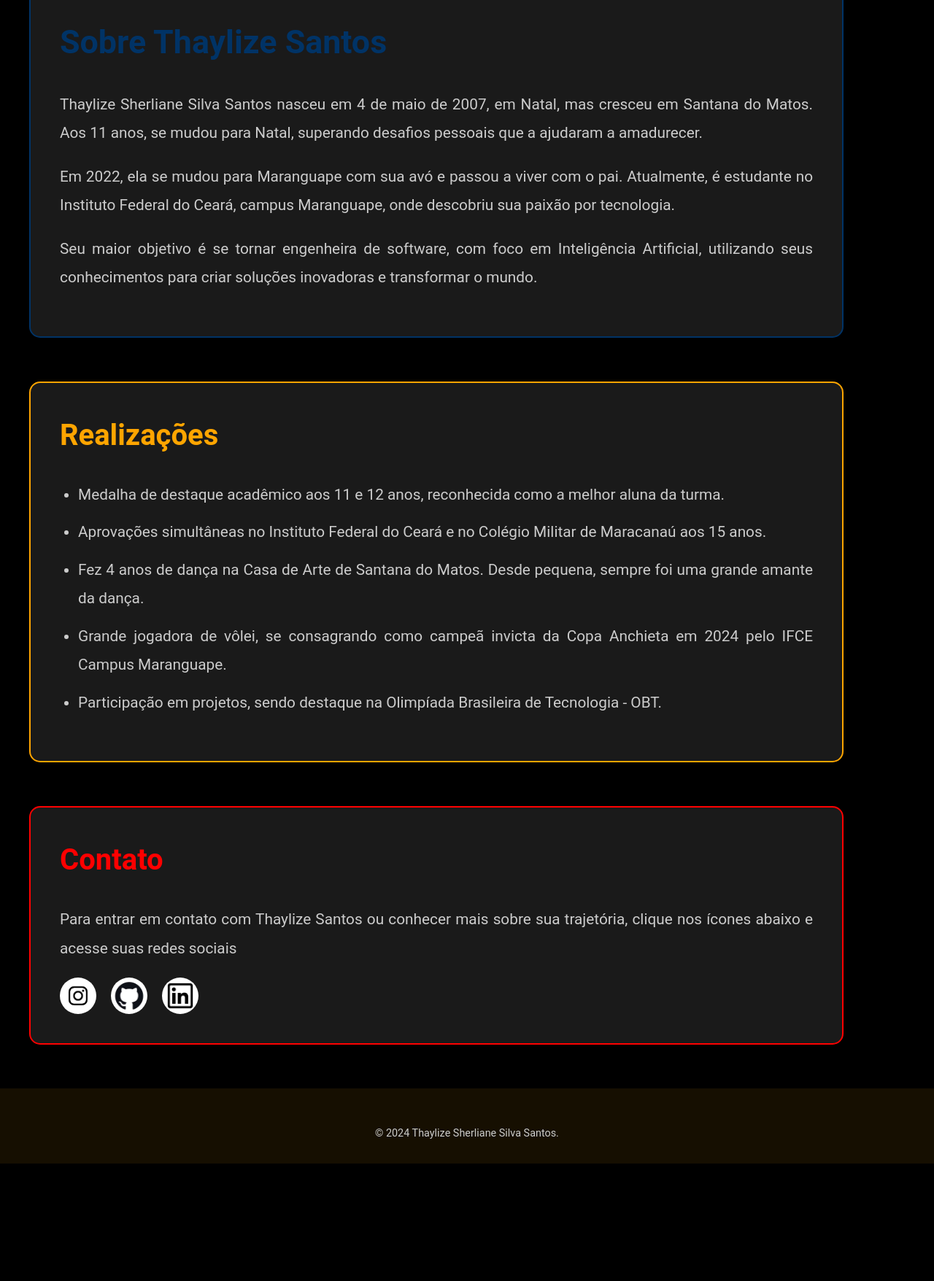
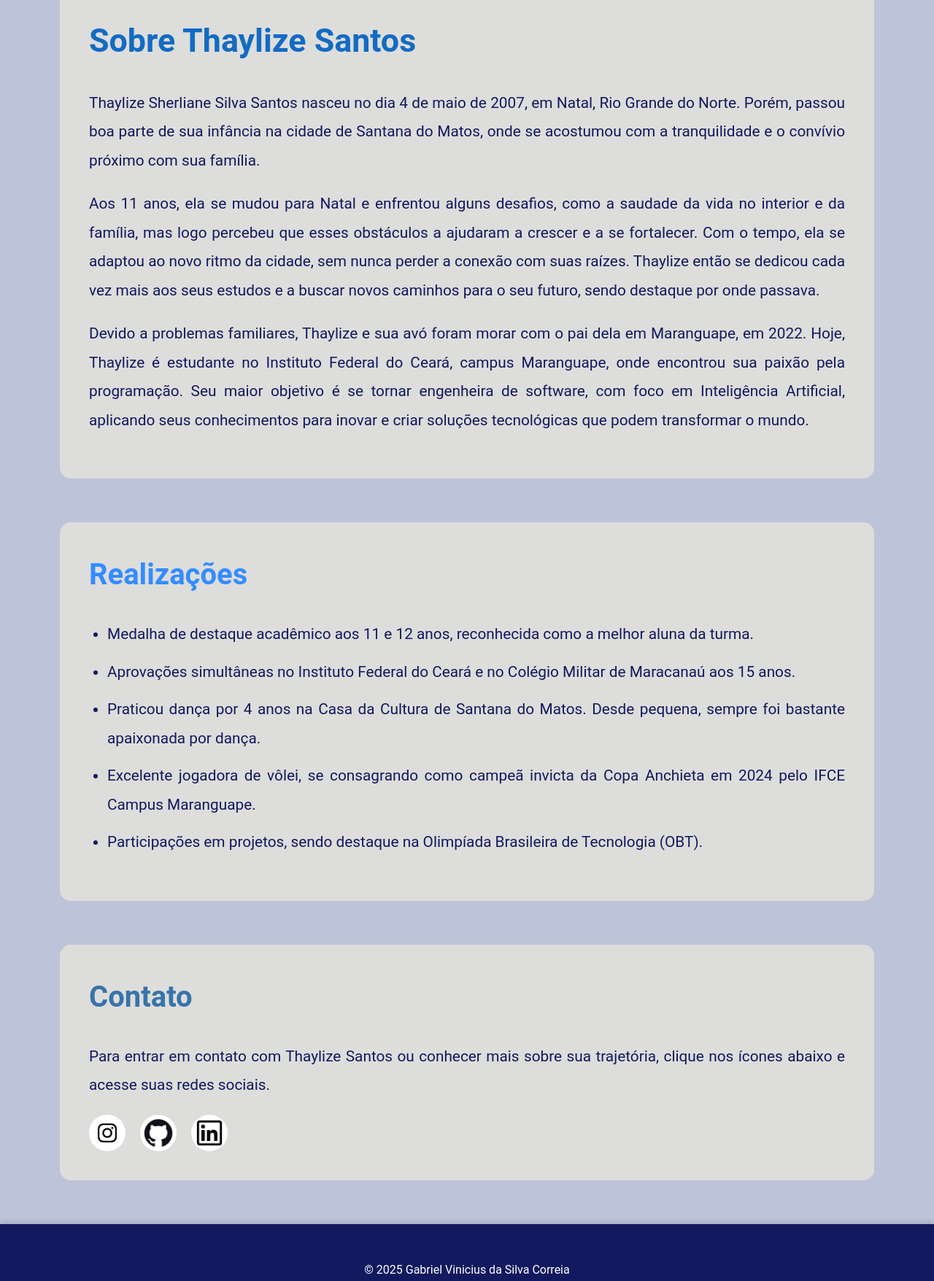
Before and after one commit to gabrielviniciussc/Biografia, a plain HTML site: page index.html in a window 1280 px wide. Shown: the part 740-2496 px from the top of the page at 73% size. Before the commit the page ends 2335 px from the top, so only its background shows below. Drawn offline with Linux system fonts and the light colour scheme.

Commit message:
Biografia Thaylize Santos CSS

```diff
--- a/index.html
+++ b/index.html
@@ -5,7 +5,7 @@
     <meta name="viewport" content="width=device-width, initial-scale=1.0">
     <title>Thaylize Sherliane Silva Santos</title>
     <style>
-    /* Resetando margens e padding */
+   /* Resetando margens e padding */
 * {
     margin: 0;
     padding: 0;
@@ -15,7 +15,7 @@
 /* Estilo geral */
 body {
     font-family: 'Roboto', sans-serif;
-    background-color: #000;
+    background-color: #bdc3d8;
     color: #fff;
     line-height: 1.6;
     margin: 0;
@@ -24,13 +24,13 @@ body {
 
 /* Cabeçalho */
 header {
-    background-color: #095301; /* Verde mais escuro no fundo */
+    background-color: #12195e; /* Cor de fundo escura */
     padding: 30px;
     text-align: center;
     box-shadow: 0 4px 6px rgba(0, 0, 0, 0.1);
     position: relative;
     z-index: 100;
-    border-bottom: 5px solid #fff;
+    border-bottom: 5px solid #12195e;
 }
 
 header h1 {
@@ -43,7 +43,7 @@ header h1 {
 
 header h1:hover {
     transform: scale(1.05);
-    color: #66bb6a;
+    color: #eafa5e;
 }
 
 /* Navegação */
@@ -56,14 +56,14 @@ nav {
 
 nav a {
     text-decoration: none;
-    color: #fff;
+    color: #f3fab2;
     font-weight: 600;
     font-size: 1.1rem;
     transition: color 0.3s ease, transform 0.3s ease;
 }
 
 nav a:hover {
-    color: #66bb6a; /* Verde mais claro quando passar o mouse */
+    color: #3873aa; /* Cor de hover mais clara */
     transform: translateY(-3px);
 }
 
@@ -71,7 +71,7 @@ nav a:hover {
 main {
     display: flex;
     flex-direction: column;
-    align-items: flex-start; /* Alinhando à esquerda */
+    align-items: center; /* Centraliza os quadrados */
     padding: 60px 20px;
     gap: 60px;
     margin-top: 80px; /* Garantindo que o conteúdo fique abaixo do cabeçalho */
@@ -83,11 +83,9 @@ main {
 .contato {
     max-width: 90%;
     text-align: left;
-    background-color: #1a1a1a;
+    background-color: #dddddb;
     padding: 40px;
     border-radius: 15px;
-    box-shadow: 0 10px 30px rgba(0, 0, 0, 0.15);
-    margin-left: 20px;
     transition: transform 0.3s ease, box-shadow 0.3s ease;
 }
 
@@ -96,19 +94,6 @@ main {
 .contato:hover {
     transform: translateY(-5px);
     box-shadow: 0 15px 40px rgba(0, 0, 0, 0.2);
-}
-
-/* Borda colorida para as seções */
-.content {
-    border: 2px solid #003366; /* Azul escuro para a borda da seção 'Sobre Thaylize Santos' */
-}
-
-.realizacoes {
-    border: 2px solid #FFA500; /* Laranja para a borda da seção 'Realizações' */
-}
-
-.contato {
-    border: 2px solid #FF0000; /* Vermelho para a borda da seção 'Contato' */
 }
 
 /* Títulos */
@@ -121,17 +106,30 @@ main {
 
 .content h2 {
     font-size: 2.8rem;
-    color: #003366; /* Azul escuro para o título */
+    color: #136bc2; /* Azul escuro para o título */
 }
 
 .realizacoes h3 {
     font-size: 2.5rem;
-    color: #FFA500; /* Laranja para o título */
+    color: #348cff; /* Laranja para o título */
 }
 
 .contato h3 {
     font-size: 2.5rem;
-    color: #FF0000; /* Vermelho para o título */
+    color: #3873aa; /* Vermelho para o título */
+}
+
+/* Hover nos títulos */
+.content h2:hover {
+    color: #136bc2; /* Azul escuro para hover */
+}
+
+.realizacoes h3:hover {
+    color: #348cff; /* Laranja para hover */
+}
+
+.contato h3:hover {
+    color: #3873aa; /* Vermelho para hover */
 }
 
 /* Texto */
@@ -139,7 +137,7 @@ main {
 .realizacoes ul,
 .contato p {
     font-size: 1.3rem;
-    color: #ccc;
+    color: #12195e;
     line-height: 1.9;
     text-align: justify;
     margin-bottom: 20px;
@@ -164,15 +162,16 @@ main {
 }
 
 .image-container img {
-    width: 30%;
-    max-width: 300px;
-    height: auto;
+    width: 100%;
+    max-width: 300px; /* Limita a largura máxima */
+    height: auto; /* Ajusta a altura automaticamente */
     border-radius: 15px;
-    object-fit: contain;
-    border: 5px solid #ffffff; /* Nova cor da borda (laranja suave) */
-    box-shadow: 0 12px 30px rgba(0, 0, 0, 0.1);
+    object-fit: cover; /* Faz com que a imagem cubra completamente a área disponível */
+    border: 5px solid #12195e;
+    box-shadow: 0 12px 30px rgba(27, 2, 255, 0.075);
     transition: transform 0.3s ease, box-shadow 0.3s ease;
 }
+
 
 .image-container img:hover {
     transform: scale(1.05);
@@ -210,22 +209,17 @@ main {
 
 /* Rodapé */
 footer {
-    background-color: #160f01;
+    background-color: #12195e;
     text-align: center;
     padding: 30px 20px;
-    font-size: 0.9rem;
-    color: #ccc;
+    font-size: 1rem;
+    color: #fff;
     box-shadow: 0 -4px 6px rgba(0, 0, 0, 0.1);
 }
 
 footer p {
     margin-top: 20px;
 }
-
-
-
-
-
 
 
     </style>
@@ -247,9 +241,11 @@ footer p {
 
         <div class="content" id="sobre-thaylize">
             <h2>Sobre Thaylize Santos</h2>
-            <p>Thaylize Sherliane Silva Santos nasceu em 4 de maio de 2007, em Natal, mas cresceu em Santana do Matos. Aos 11 anos, se mudou para Natal, superando desafios pessoais que a ajudaram a amadurecer.</p>
-            <p>Em 2022, ela se mudou para Maranguape com sua avó e passou a viver com o pai. Atualmente, é estudante no Instituto Federal do Ceará, campus Maranguape, onde descobriu sua paixão por tecnologia.</p>
-            <p>Seu maior objetivo é se tornar engenheira de software, com foco em Inteligência Artificial, utilizando seus conhecimentos para criar soluções inovadoras e transformar o mundo.</p>
+            <p>Thaylize Sherliane Silva Santos nasceu no dia 4 de maio de 2007, em Natal, Rio Grande do Norte. Porém, passou boa parte de sua infância na cidade de Santana do Matos, onde se acostumou com a tranquilidade e o convívio próximo com sua família.</p>
+
+            <p>Aos 11 anos, ela se mudou para Natal e enfrentou alguns desafios, como a saudade da vida no interior e da família, mas logo percebeu que esses obstáculos a ajudaram a crescer e a se fortalecer. Com o tempo, ela se adaptou ao novo ritmo da cidade, sem nunca perder a conexão com suas raízes. Thaylize então se dedicou cada vez mais aos seus estudos e a buscar novos caminhos para o seu futuro, sendo destaque por onde passava.</p>
+
+            <p>Devido a problemas familiares, Thaylize e sua avó foram morar com o pai dela em Maranguape, em 2022. Hoje, Thaylize é estudante no Instituto Federal do Ceará, campus Maranguape, onde encontrou sua paixão pela programação. Seu maior objetivo é se tornar engenheira de software, com foco em Inteligência Artificial, aplicando seus conhecimentos para inovar e criar soluções tecnológicas que podem transformar o mundo.</p>
         </div>
 
 
@@ -258,31 +254,32 @@ footer p {
             <ul>
                 <li>Medalha de destaque acadêmico aos 11 e 12 anos, reconhecida como a melhor aluna da turma.</li>
                 <li>Aprovações simultâneas no Instituto Federal do Ceará e no Colégio Militar de Maracanaú aos 15 anos.</li>
-                <li>Fez 4 anos de dança na Casa de Arte de Santana do Matos. Desde pequena, sempre foi uma grande amante da dança.</li>
-                <li>Grande jogadora de vôlei, se consagrando como campeã invicta da Copa Anchieta em 2024 pelo IFCE Campus Maranguape.</li>
-                <li>Participação em projetos, sendo destaque na Olimpíada Brasileira de Tecnologia - OBT.</li>
+                <li>Praticou dança por 4 anos na Casa da Cultura de Santana do Matos. Desde pequena, sempre foi bastante apaixonada por dança.</li>
+                <li>Excelente jogadora de vôlei, se consagrando como campeã invicta da Copa Anchieta em 2024 pelo IFCE Campus Maranguape.</li>
+                <li>Participações em projetos, sendo destaque na Olimpíada Brasileira de Tecnologia (OBT).</li>
             </ul>
         </div>
 
         <div class="contato" id="contato">
             <h3>Contato</h3>
-            <p>Para entrar em contato com Thaylize Santos ou conhecer mais sobre sua trajetória, clique nos ícones abaixo e acesse suas redes sociais</p>
+            <p>Para entrar em contato com Thaylize Santos ou conhecer mais sobre sua trajetória, clique nos ícones abaixo e acesse suas redes sociais.</p>
             <div class="social-icons">
                 <a href="https://www.instagram.com/thaylizesantos?igsh=MTZrYTd0YTJjdjU3Mg==" target="_blank">
-                    <img src="img/instagram.png" alt="Instagram">
+                    <img src="img/instagram.png" alt="Instagram de Thaylize Santos">
                 </a>
                 <a href="https://github.com/thaylizesant0s" target="_blank">
-                    <img src="img/github.jpg" alt="GitHub">
+                    <img src="img/github.jpg" alt="GitHub de Thaylize Santos">
                 </a>
                 <a href="https://www.linkedin.com/in/thaylize-santos-98ab93319?trk=contact-info" target="_blank">
-                    <img src="img/linkedin.png" alt="LinkedIn">
+                    <img src="img/linkedin.png" alt="LinkedIn de Thaylize Santos">
                 </a>
+
             </div>
         </div>
     </main>
 
     <footer>
-        <p>&copy; 2024 Thaylize Sherliane Silva Santos.</p>
+        <p>&copy; 2025 Gabriel Vinicius da Silva Correia</p>
     </footer>
 </body>
 </html>
```
